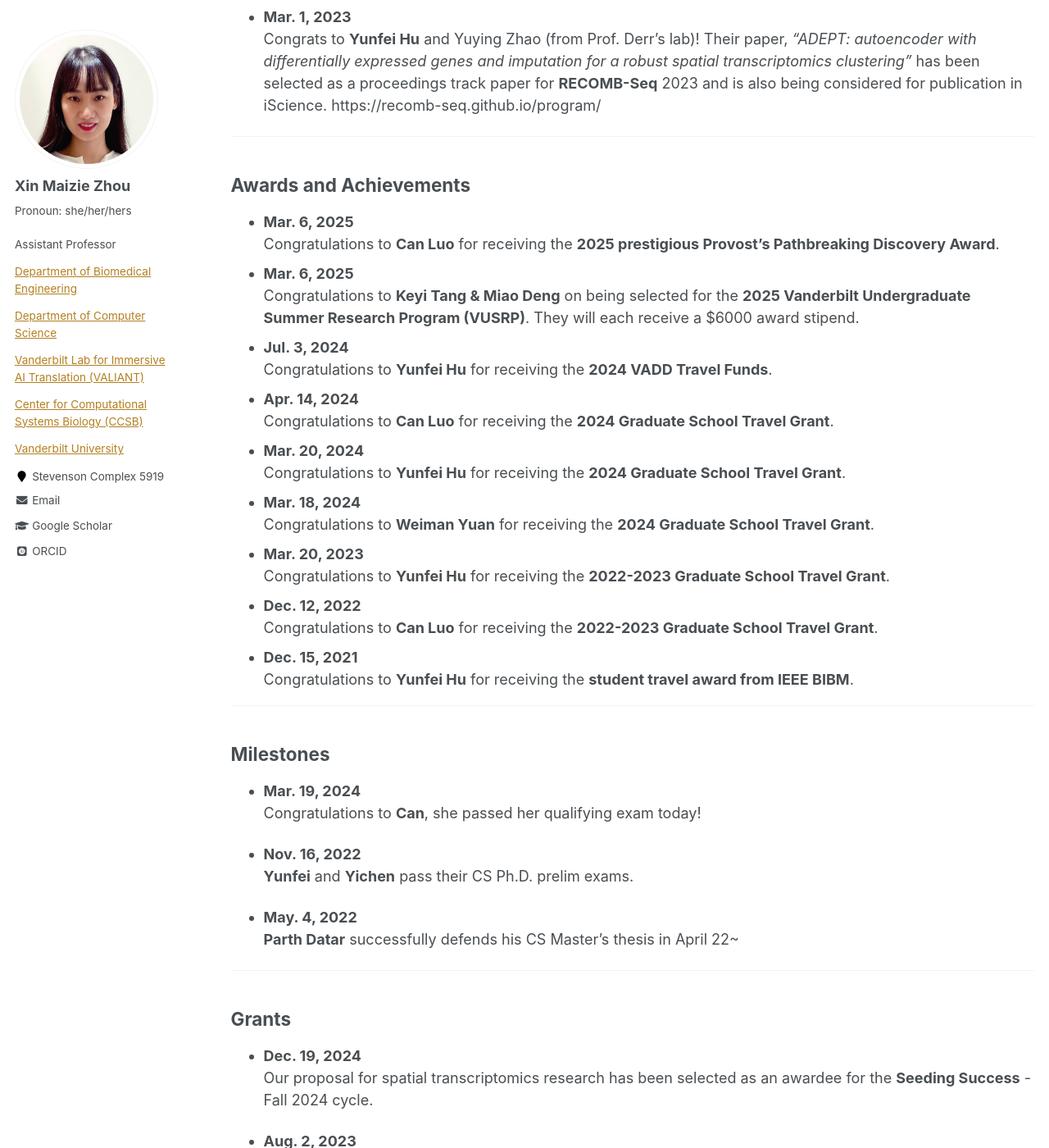
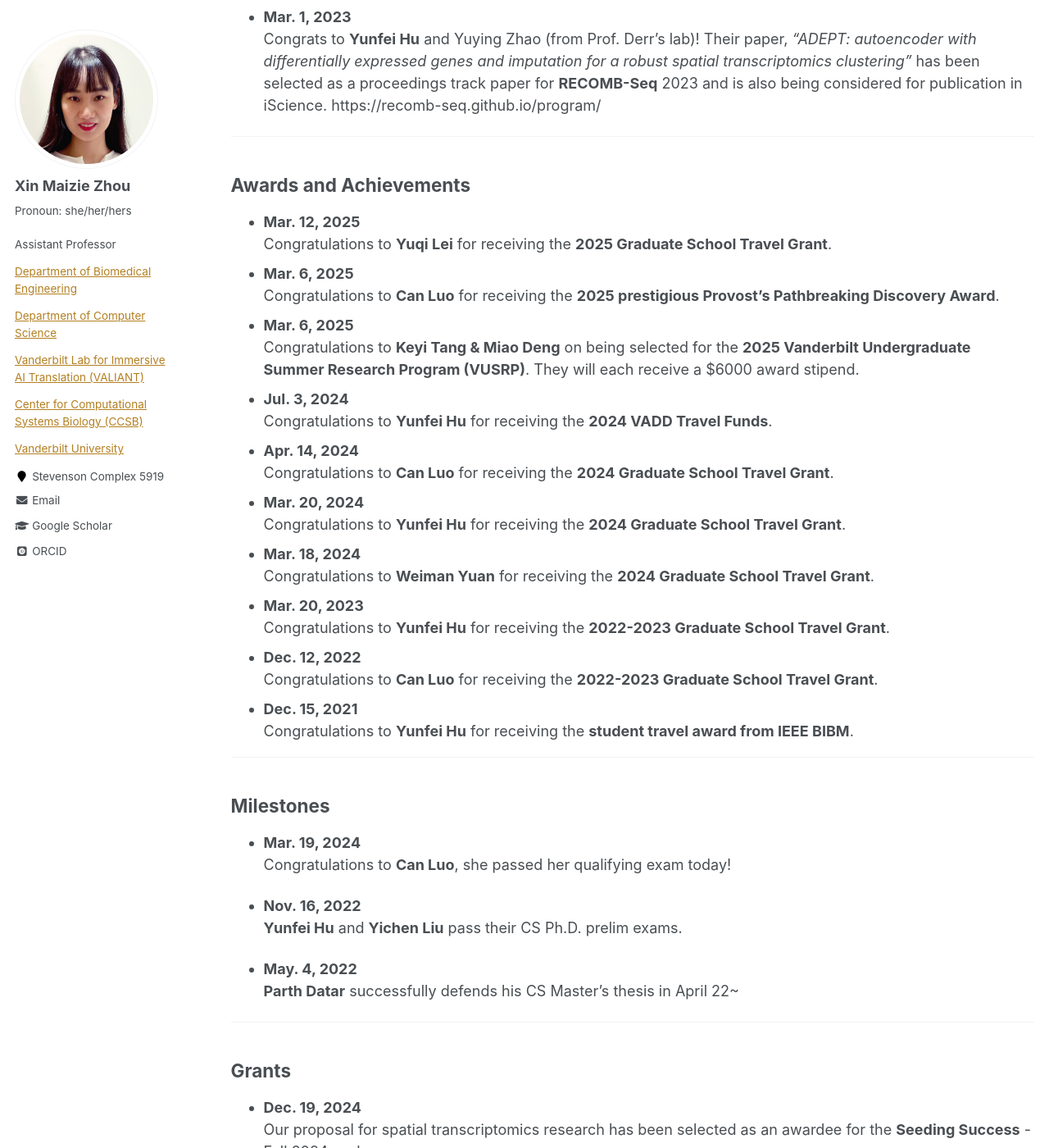
Before and after one commit to maiziezhoulab/Maiziezhoulab.github.io, a Jekyll site: the page built from _pages/LabNews.md, in a window 1280 px wide and 1400 px high, scrolled down 1226 px. Shown: the whole window at 82% size. Built offline with Jekyll 4.4.1, drawn with Linux system fonts in a browser that asks for light colours; some web fonts are replaced.

Commit message:
Update LabNews.md

```diff
--- a/_pages/LabNews.md
+++ b/_pages/LabNews.md
@@ -37,7 +37,8 @@ author_profile: true
 ---
 
 ## Awards and Achievements
-
+- **Mar. 12, 2025**
+  Congratulations to **Yuqi Lei** for receiving the **2025 Graduate School Travel Grant**.
 - **Mar. 6, 2025**
   Congratulations to **Can Luo** for receiving the **2025 prestigious Provost's Pathbreaking Discovery Award**.
 - **Mar. 6, 2025**
@@ -62,10 +63,10 @@ author_profile: true
 ## Milestones
 
 - **Mar. 19, 2024**
-  Congratulations to **Can**, she passed her qualifying exam today!
+  Congratulations to **Can Luo**, she passed her qualifying exam today!
 
 - **Nov. 16, 2022**
-  **Yunfei** and **Yichen** pass their CS Ph.D. prelim exams.
+  **Yunfei Hu** and **Yichen Liu** pass their CS Ph.D. prelim exams.
 
 - **May. 4, 2022**
   **Parth Datar** successfully defends his CS Master’s thesis in April 22~
```
